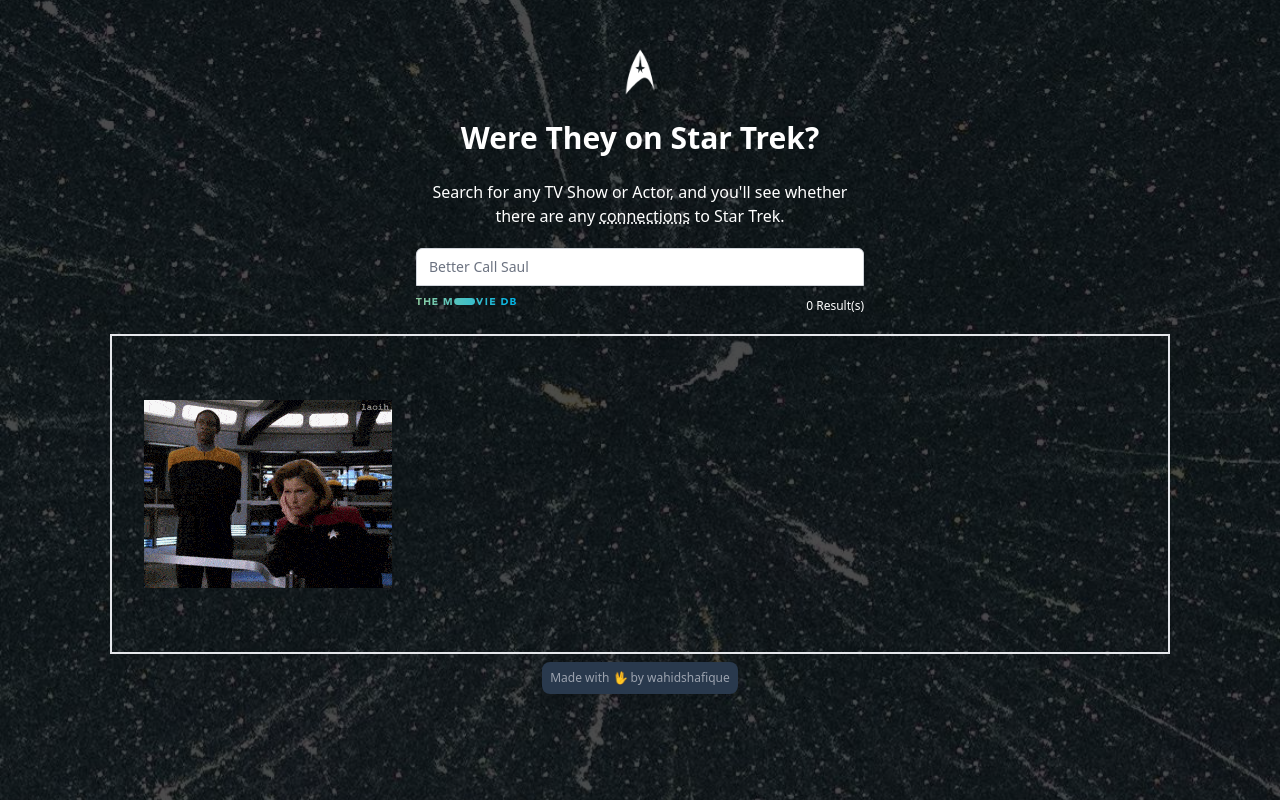
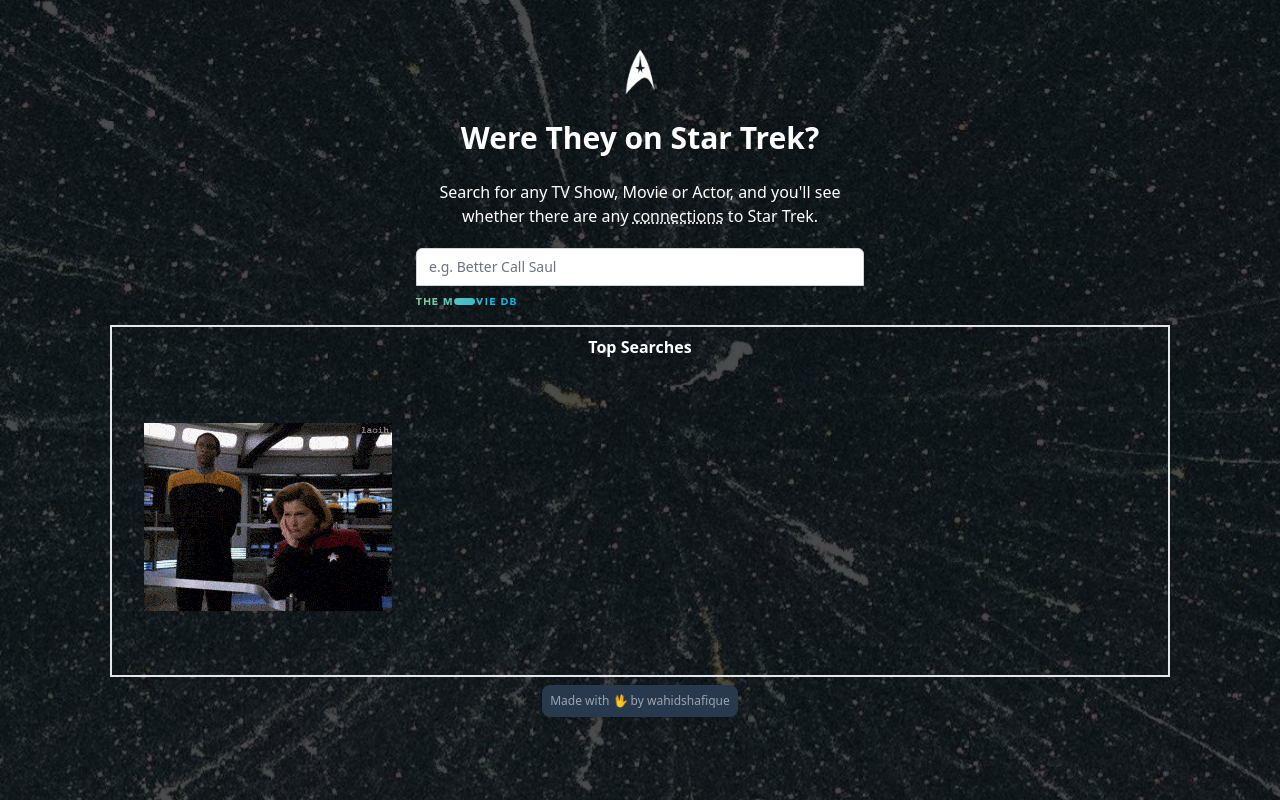
Before and after one commit to wahidshafique/were-they-on-star-trek, a SvelteKit app: page / in a window 1280 px wide. Built offline with nearby package versions, Linux system fonts and the light colour scheme; a web font is replaced by a local one.

Commit message:
add popular items

```diff
--- a/dataOperations/stDataFetcher.js
+++ b/dataOperations/stDataFetcher.js
@@ -1,7 +1,7 @@
 /** A helper that fetches and squishes various canonical star trek shows into a format that's useful for this app. This is what I used to generate the stData.json */
 
 import fs from 'fs';
-import 'dotenv/config.js';
+import { config } from 'dotenv';
 import getHTML from 'html-get';
 
 import _metascraper from 'metascraper';
@@ -9,6 +9,8 @@
 import desc from 'metascraper-description';
 import url from 'metascraper-url';
 import { data as existingStData } from '../src/routes/stData.js';
+
+config({ path: __dirname + '../.env' });
 // these ranks present issues when sending string over to mem alpha so we need to strip them
 import ranksToStrip from './rank-abbr-to-strip.json' assert { type: 'json' };
 
@@ -168,7 +170,7 @@
 try {
 	// data set
 	fs.writeFileSync(
-		'./src/routes/stData.js',
+		'../src/routes/stData.js',
 		`
 	// fetched: ${new Date().toJSON().slice(0, 10).replace(/-/g, '/')}
 	// total cast: ${castCount}
--- a/package.json
+++ b/package.json
@@ -4,7 +4,7 @@
 	"private": true,
 	"scripts": {
 		"dev": "vite dev",
-		"build": "vite build",
+		"build": "cd dataOperations && node stPopFetcher.js && cd .. && vite build",
 		"preview": "vite preview",
 		"check": "svelte-kit sync && svelte-check --tsconfig ./tsconfig.json",
 		"check:watch": "svelte-kit sync && svelte-check --tsconfig ./tsconfig.json --watch",
--- a/src/lib/searchPreviewPane.svelte
+++ b/src/lib/searchPreviewPane.svelte
@@ -2,11 +2,15 @@
 	import idleGif from '$lib/assets/idle.gif';
 	import SearchPreviewCard from './searchPreviewCard.svelte';
 	import type { FilteredSearchResults } from '$lib/types';
+	import popularSearches from '../routes/popularSearches.json';
 
 	export let searchResults: FilteredSearchResults = [];
 </script>
 
 <div class="border-2 mt-5">
+	{#if !searchResults.length}
+		<p class="text-center pt-2 font-bold">Top Searches</p>
+	{/if}
 	<div class="mx-auto max-w-2xl py-8 px-4 sm:py-16 sm:px-6 lg:max-w-7xl lg:px-8">
 		<h2 class="sr-only">Search Results</h2>
 
@@ -15,8 +19,11 @@
 				{#each searchResults as result, i}
 					<SearchPreviewCard {result} />
 				{/each}
+			{:else if popularSearches.length > 0}
+				{#each popularSearches as result, i}
+					<SearchPreviewCard result={{ ...result, id: result.media_id }} />
+				{/each}
 			{:else}
-				<!-- TODO: maybe show a random celeb here -->
 				<img src={idleGif} alt="Janeway waiting" />
 			{/if}
 		</div>
--- a/src/routes/+page.svelte
+++ b/src/routes/+page.svelte
@@ -34,7 +34,7 @@
 			<Logo />
 			<h2 class="mt-6 text-center text-3xl font-bold">Were They on Star Trek?</h2>
 			<p class="mt-6 text-center">
-				Search for any TV Show or Actor, and you'll see whether there are any <span
+				Search for any TV Show, Movie or Actor, and you'll see whether there are any <span
 					title="The Star Trek canon includes the original series, seven spin-off television series, three animated series, and thirteen films."
 					class="underline decoration-dotted">connections</span
 				> to Star Trek.
@@ -42,7 +42,7 @@
 		</div>
 		<form action="javascript:void(0);">
 			<div class="mt-5">
-				<label for="search" class="sr-only">Search for a show or actor</label>
+				<label for="search" class="sr-only">Search for a show, movie or actor</label>
 				<input
 					id="search"
 					name="search"
@@ -50,7 +50,7 @@
 					required
 					on:input={handleInput}
 					class="relative block w-full appearance-none rounded-none rounded-t-md border border-gray-300 px-3 py-2 text-gray-900 placeholder-gray-500 focus:z-10 focus:border-indigo-500 focus:outline-none focus:ring-indigo-500 sm:text-sm"
-					placeholder="Better Call Saul"
+					placeholder="e.g. Better Call Saul"
 				/>
 			</div>
 		</form>
@@ -58,7 +58,9 @@
 			<a href="https://www.themoviedb.org/" target="_blank" rel="noreferrer">
 				<img src={tmdbLogo} alt="The Movie Database" srcset="" width="100px" />
 			</a>
-			<span class="text-xs">{searchQueryResults?.length ?? 0} Result(s)</span>
+			<span class="text-xs"
+				>{searchQueryResults?.length ? `${searchQueryResults.length} Result(s)` : ''}</span
+			>
 		</div>
 	</div>
 	<SearchPreviewPane searchResults={searchQueryResults} />
```
Also changed, not shown: dataOperations/stPopFetcher.js (+19 -0 lines), 1 other file (tests, documents, lock files or other folders).
